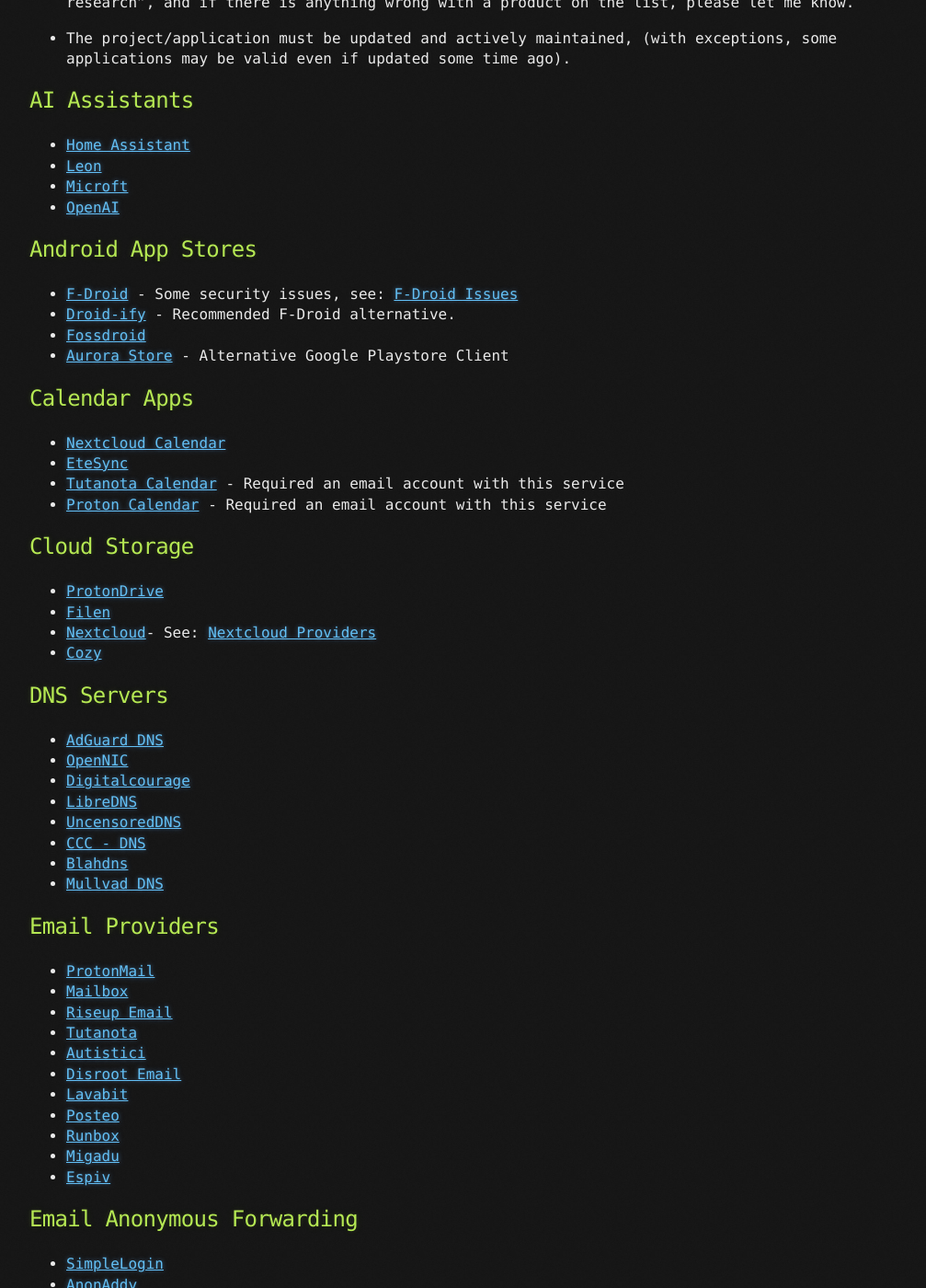
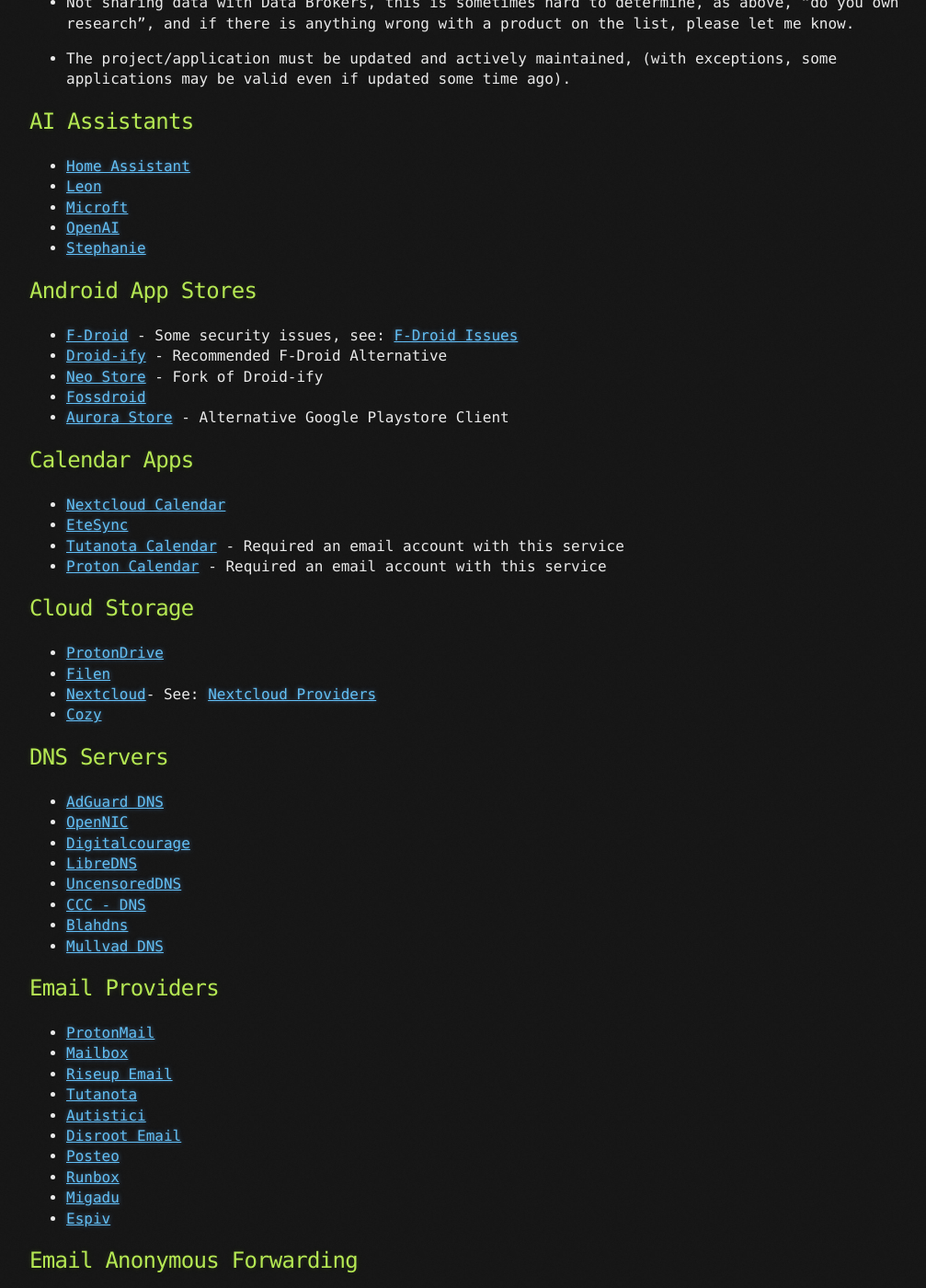
Before and after one commit to brainfucksec/brainfucksec.github.io, a Jekyll site: the page built from _posts/2022-03-20-a-good-privacy-list.md, in a window 1280 px wide and 1400 px high, scrolled down 1927 px. Shown: the whole window at 92% size, without its empty margins (108-1115 px from the left). Built offline with Jekyll 4.4.1, drawn with Linux system fonts in a browser that asks for light colours; some of the changed text lies outside the part shown.

Commit message:
Update _posts/2022-03-20-a-good-privacy-list.md

```diff
--- a/_posts/2022-03-20-a-good-privacy-list.md
+++ b/_posts/2022-03-20-a-good-privacy-list.md
@@ -77,11 +78,13 @@
 * [Leon](https://getleon.ai/)
 * [Microft](https://mycroft.ai/)
 * [OpenAI](https://openai.com/)
+* [Stephanie](https://slapbot.github.io/)
 
 ## Android App Stores
 
 * [F-Droid](https://f-droid.org/) - Some security issues, see: [F-Droid Issues](https://wonderfall.dev/fdroid-issues/)
-* [Droid-ify](https://f-droid.org/packages/com.looker.droidify/) - Recommended F-Droid alternative.
+* [Droid-ify](https://f-droid.org/packages/com.looker.droidify/) - Recommended F-Droid Alternative
+* [Neo Store](https://github.com/NeoApplications/Neo-Store) - Fork of Droid-ify
 * [Fossdroid](https://fossdroid.com/)
 * [Aurora Store](https://auroraoss.com/#aurora-droid) - Alternative Google Playstore Client
 
@@ -118,7 +121,6 @@
 * [Tutanota](https://tutanota.com/)
 * [Autistici](https://www.autistici.org/services/mail)
 * [Disroot Email](https://disroot.org/en/services/email)
-* [Lavabit](https://lavabit.com/)
 * [Posteo](https://posteo.de/en)
 * [Runbox](https://runbox.com/)
 * [Migadu](https://www.migadu.com/)
```
Also changed, not shown: other parts of _posts/2022-03-20-a-good-privacy-list.md (+11 -4 lines).
